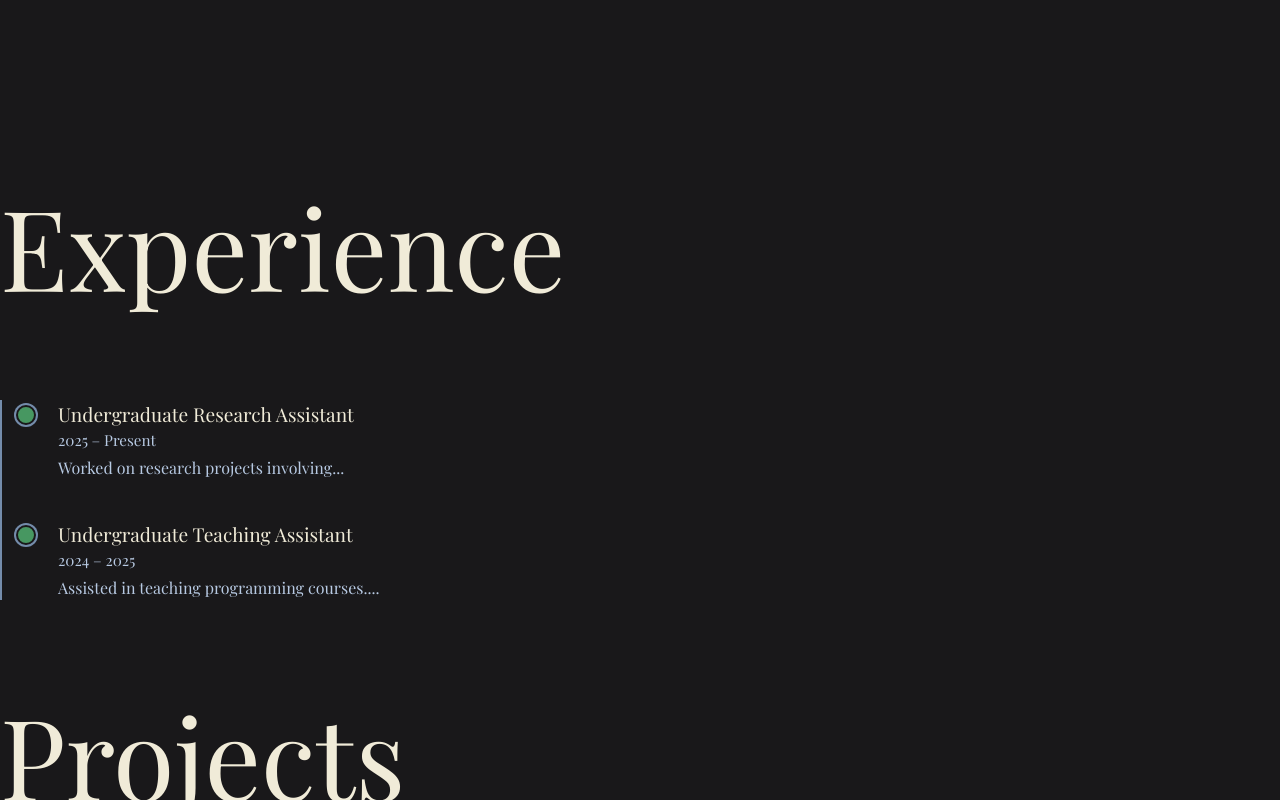
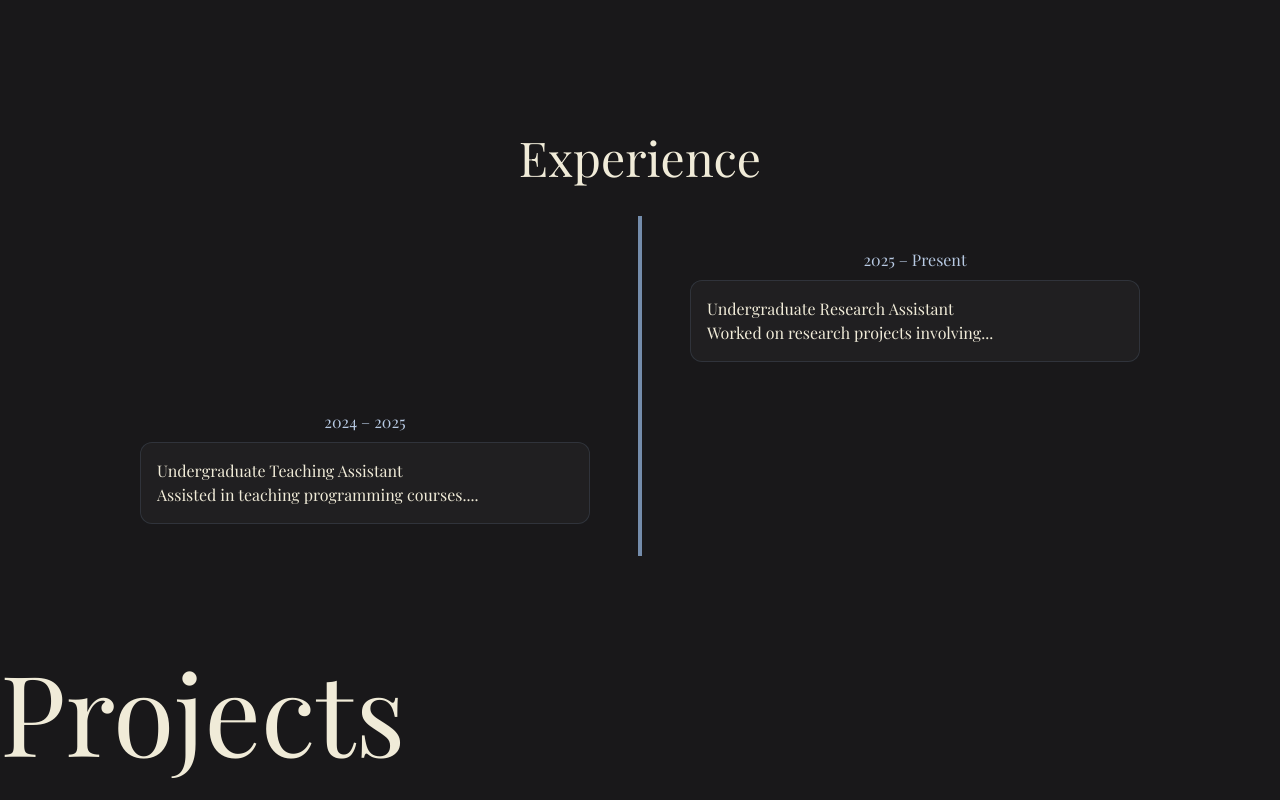
Before and after one commit to lee-ranaweer/portfolio, a React (Vite) app: page / in a window 1280 px wide. Shown: the part 709-1509 px from the top of the page. Built offline with nearby package versions, Linux system fonts and the light colour scheme.

Commit message:
Replaced locomotive scroll with lenis scroll

```diff
--- a/package.json
+++ b/package.json
@@ -10,9 +10,9 @@
     "preview": "vite preview"
   },
   "dependencies": {
-    "framer-motion": "^12.14.0",
+    "@studio-freight/lenis": "^1.0.42",
     "gsap": "^3.13.0",
-    "locomotive-scroll": "^4.1.4",
+    "lenis": "^1.3.4",
     "react": "^19.1.0",
     "react-dom": "^19.1.0",
     "react-icons": "^5.5.0"
--- a/src/App.jsx
+++ b/src/App.jsx
@@ -1,26 +1,31 @@
 import { useEffect, useRef } from 'react';
-import { Hero, Links, Experience, Projects, Contact } from './Components'
-import LocomotiveScroll from 'locomotive-scroll';
-import 'locomotive-scroll/dist/locomotive-scroll.css';
+import { Hero, Links, Experience, Projects, Contact, AnimatedBackground } from './Components'
+import Lenis from 'lenis';
+import { gsap } from 'gsap';
+import { ScrollTrigger } from 'gsap/ScrollTrigger';
 
 function App() {
-  const scrollRef = useRef(null);
 
-  // Locomotive Scroll Setup
   useEffect(() => {
-    const scroll = new LocomotiveScroll({
-      el: scrollRef.current,
-      smooth: true,
-      lerp: 0.05,
+    // Initialize a new Lenis instance for smooth scrolling
+    const lenis = new Lenis();
+
+    // Synchronize Lenis scrolling with GSAP's ScrollTrigger plugin
+    lenis.on('scroll', ScrollTrigger.update);
+
+    // Add Lenis's requestAnimationFrame (raf) method to GSAP's ticker
+    // This ensures Lenis's smooth scroll animation updates on each GSAP tick
+    gsap.ticker.add((time) => {
+      lenis.raf(time * 1000); // Convert time from seconds to milliseconds
     });
 
-    return () => {
-      scroll.destroy();
-    };
-  }, []);
+    // Disable lag smoothing in GSAP to prevent any delay in scroll animations
+    gsap.ticker.lagSmoothing(0);
+   }, []);
 
   return (
-    <div ref={scrollRef} data-scroll-container>
+    <div >
+      <AnimatedBackground />
       <Hero />
       <Experience />
       <Projects />
--- /dev/null
+++ b/src/Components/AnimatedBackground.jsx
@@ -0,0 +1,32 @@
+import { useEffect, useRef } from "react";
+import gsap from "gsap";
+
+const AnimatedBackground = () => {
+  const bgRef = useRef(null);
+
+  useEffect(() => {
+    // Animate gradient angle
+    gsap.to(bgRef.current, {
+      "--angle": "495deg", // gives some extra range
+      duration: 30,
+      repeat: -1,
+      ease: "none"
+    });
+
+    // Animate color stops in a smooth loop
+    gsap.to(bgRef.current, {
+      "--color1": "#19181A",
+      "--color2": "#2C2B30",
+      "--color3": "#3E7C6A",
+      "--color4": "#8FA3B0",
+      duration: 15,
+      repeat: -1,
+      yoyo: true,
+      ease: "sine.inOut"
+    });
+  }, []);
+
+  return <div ref={bgRef} className="animated-bg" />;
+};
+
+export default AnimatedBackground;
--- a/src/Components/Experience.jsx
+++ b/src/Components/Experience.jsx
@@ -1,3 +1,9 @@
+import { useEffect, useRef } from "react";
+import gsap from "gsap";
+import { ScrollTrigger } from "gsap/ScrollTrigger";
+
+gsap.registerPlugin(ScrollTrigger);
+
 const experiences = [
   {
     title: "Undergraduate Research Assistant",
@@ -13,34 +19,62 @@ const experiences = [
   },
 ];
 
-const minYear = Math.min(...experiences.map(e => e.start));
-const maxYear = Math.max(...experiences.map(e => e.end));
-const totalYears = maxYear - minYear;
+const Experience = () => {
+  const sectionRef = useRef(null);
 
-const Experience = () => (
-  <section className="experience">
-    <h1>Experience</h1>
-    <ul className="timeline">
-      {experiences.map((exp, idx) => {
-        const duration = exp.end - exp.start;
-        // Proportional height: min 60px, max 180px
-        const height = 60 + ((duration / totalYears) * 120);
-        return (
-          <li
+  useEffect(() => {
+    const ctx = gsap.context(() => {
+      gsap.from(".timeline-entry", {
+        opacity: 0,
+        y: 50,
+        duration: 0.8,
+        stagger: 0.2,
+        ease: "power2.out",
+        scrollTrigger: {
+          trigger: sectionRef.current,
+          start: "top 80%",
+        },
+      });
+
+      gsap.from(".experience h1", {
+        opacity: 0,
+        y: -30,
+        duration: 0.6,
+        ease: "power1.out",
+        scrollTrigger: {
+          trigger: sectionRef.current,
+          start: "top 90%",
+        },
+      });
+    }, sectionRef);
+
+    return () => ctx.revert();
+  }, []);
+
+  return (
+    <section className="experience" ref={sectionRef}>
+      <h1>Experience</h1>
+      <div className="timeline-container">
+        <div className="timeline-line" />
+        {experiences.map((exp, idx) => (
+          <div
             key={idx}
-            className={`timeline-item ${idx % 2 === 0 ? "left" : "right"}`}
-            style={{ minHeight: `${height}px` }}
+            className={`timeline-entry ${idx % 2 === 0 ? "left" : "right"}`}
           >
-            <div className="timeline-marker" />
             <div className="timeline-content">
-              <div className="timeline-title">{exp.title}</div>
-              <div className="timeline-period">{exp.start} – {exp.end}</div>
-              <div className="timeline-desc">{exp.description}</div>
+              <div className="timeline-year">
+                {exp.start} {exp.end !== exp.start && `– ${exp.end}`}
+              </div>
+              <div className="timeline-box">
+                <div className="timeline-title">{exp.title}</div>
+                <div className="timeline-desc">{exp.description}</div>
+              </div>
             </div>
-          </li>
-        );
-      })}
-    </ul>
-  </section>
-);
+          </div>
+        ))}
+      </div>
+    </section>
+  );
+};
+
 export default Experience;
--- a/src/Components/index.js
+++ b/src/Components/index.js
@@ -3,5 +3,6 @@ import Links from './Links';
 import Experience from './Experience';
 import Projects from './Projects';
 import Contact from './Contact';
+import AnimatedBackground from './AnimatedBackground';
 
-export { Hero, Links, Experience, Projects, Contact };
+export { Hero, Links, Experience, Projects, Contact, AnimatedBackground }
--- a/src/index.css
+++ b/src/index.css
@@ -103,49 +103,81 @@ button:focus-visible {
   font-weight: 700;
 }
 
-.timeline {
-  margin: 2em 0;
-  padding-left: 2em;
-  list-style: none;
-  border-left: 2px solid #748cab;
+.experience h1 {
+  text-align: center;
+  font-size: 3rem;
+  margin-bottom: 2rem;
 }
 
-.timeline-item {
+.timeline-container {
   position: relative;
-  margin-bottom: 2.5em;
+  display: flex;
+  flex-direction: column;
+  gap: 3rem;
+  padding: 2rem 1rem;
+  max-width: 1000px;
+  margin: 0 auto;
 }
 
-.timeline-marker {
+.timeline-line {
   position: absolute;
-  left: -1.1em;
-  top: 0.3em;
-  width: 1em;
-  height: 1em;
-  background: #479761;
-  border-radius: 50%;
-  border: 2px solid #19181A;
-  box-shadow: 0 0 0 2px #748cab;
+  left: 50%;
+  top: 0;
+  bottom: 0;
+  width: 4px;
+  background-color: #748cab;
+  transform: translateX(-50%);
+  z-index: 0;
+}
+
+.timeline-entry {
+  position: relative;
+  display: flex;
+  justify-content: flex-start;
+  width: 100%;
+}
+
+.timeline-entry.left {
+  flex-direction: row-reverse;
+}
+
+.timeline-entry.right {
+  flex-direction: row;
 }
 
 .timeline-content {
-  padding-left: 1.5em;
+  width: 45%;
+  z-index: 2;
 }
 
-.timeline-title {
-  font-weight: 600;
-  font-size: 1.2em;
-  color: var(--text-color);
+.timeline-year {
+  font-size: 1rem;
+  color: #b7c9e2;
+  margin-bottom: 0.5rem;
+  text-align: center;
 }
 
-.timeline-period {
-  font-size: 0.95em;
-  color: #b7c9e2;
-  margin-bottom: 0.3em;
+.timeline-box {
+  background: rgba(255, 255, 255, 0.03);
+  border: 1px solid #748cab33;
+  border-radius: 12px;
+  padding: 1rem;
+  backdrop-filter: blur(2px);
 }
 
-.timeline-desc {
-  font-size: 1em;
-  color: #b7c9e2;
+@media (max-width: 768px) {
+  .timeline-entry {
+    flex-direction: column !important;
+    align-items: center;
+  }
+
+  .timeline-content {
+    width: 90%;
+  }
+
+  .timeline-line {
+    left: 50%;
+  }
 }
 
 /* Responsive for mobile */
@@ -157,3 +189,38 @@ button:focus-visible {
     padding-left: 1em;
   }
 }
+
+.animated-bg {
+  position:
+  top: 0;
+  left: 0;
+  width: 100%;
+  height: 100%;
+  z-index: -1;
+  pointer-events: none;
+  opacity: 0.8;
+
+  --angle: 135deg;
+  --color1: #19181A;
+  --color2: #2C2B30;
+  --color3: #3E7C6A;
+  --color4: #8FA3B0;
+
+  background: linear-gradient(
+    var(--angle),
+    var(--color1),
+    var(--color2),
+    var(--color3),
+    var(--color4)
+  );
+  background-size: 400% 400%;
+  animation: gradientShift 20s ease infinite;
+  will-change: background-position;
+}
+
+
+@keyframes gradientShift {
+  0% { background-position: 0% 50%; }
+  50% { background-position: 100% 50%; }
+  100% { background-position: 0% 50%; }
+}
```
Also changed, not shown: src/Components/Links.jsx (+4 -3 lines), 2 other files (tests, documents, lock files or other folders).
